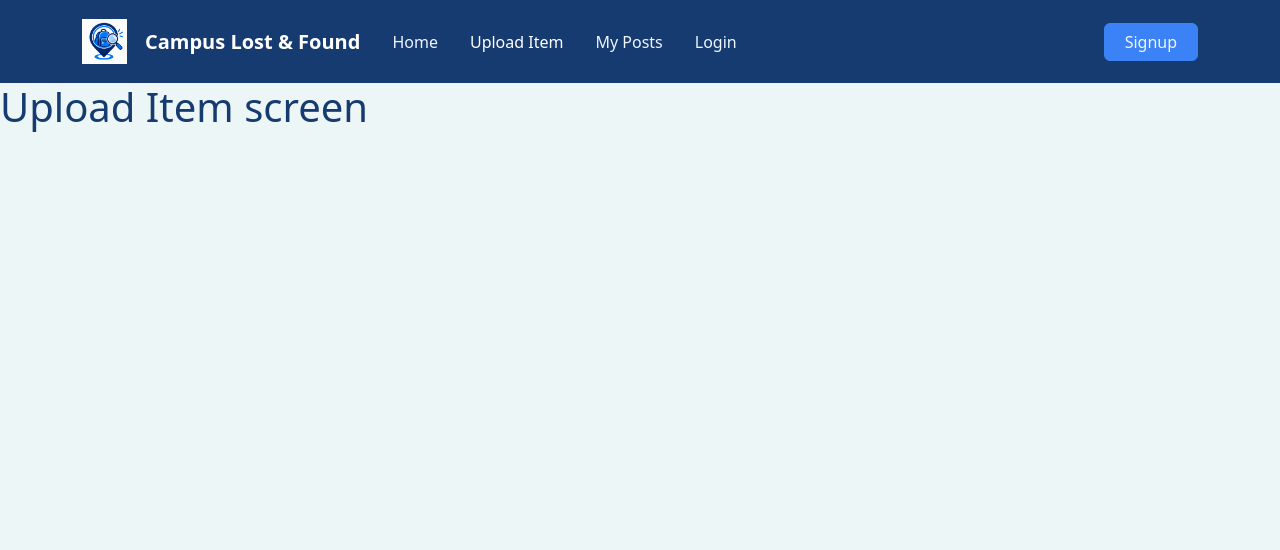
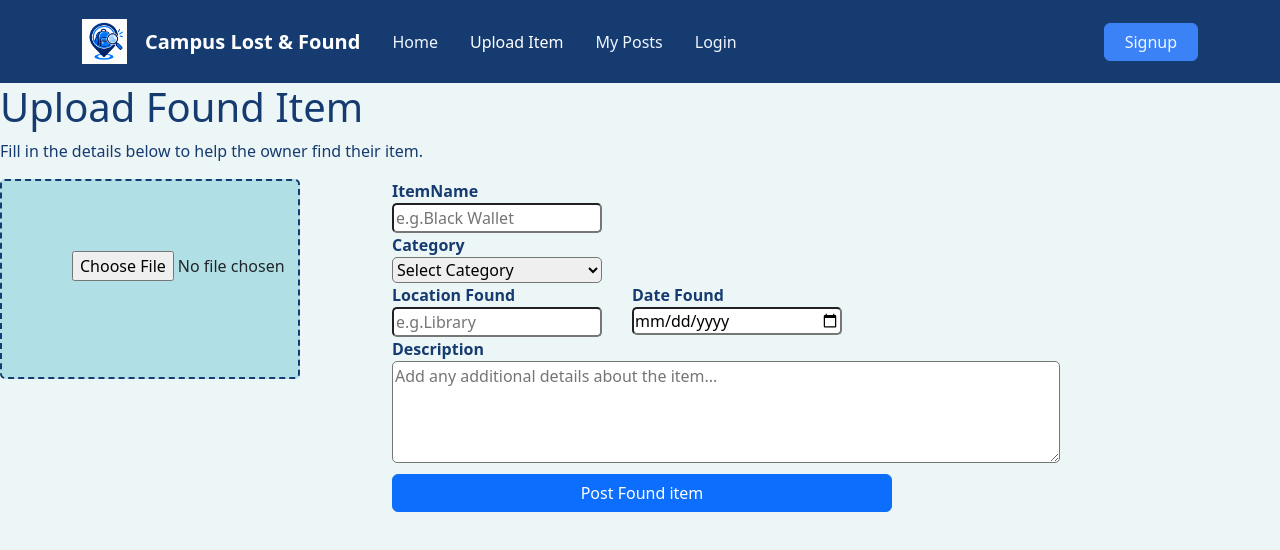
Before and after one commit to 38raghav/campus_finder, a React (Vite) app in the folder Frontend/: page /Upload_Item in a window 1280 px wide. Shown: the top 550 px of the page. Built offline with nearby package versions, Linux system fonts and the light colour scheme.

Commit message:
Upload Item Form

```diff
--- a/Frontend/src/Pages/Upload_Item.jsx
+++ b/Frontend/src/Pages/Upload_Item.jsx
@@ -1,8 +1,67 @@
+import { useState } from "react"
+import "./uploaditem.css"
 function Upload_Item() {
+  const[values,setValues]=useState({
+    item:"",
+    category:"",
+    location:"",
+    date:"",
+    about:""
+  })
+  const handler=(e)=>{
+    setValues({...values,[e.target.name]:e.target.value});
+  }
+  const handleDetails=(e)=>{
+    e.preventDefault();
+    console.log(values);
+    setValues({item:"",category:"",location:"",date:"",about:""})
+  }
 
   return (
     <>
-      <h1>Upload Item screen</h1>
+      <h1 className="content">Upload Found Item</h1>
+      <p className="content">Fill in the details below to help the owner find their item.</p>
+      <form onSubmit={handleDetails}>
+      <div style={{display:"flex"}}>
+        <div style={{width:"300px",height:"200px",backgroundColor:"powderblue",borderRadius:"5px",border:"2px dashed #163B70",alignItems:"center",justifyContent:"center",padding:"70px",marginRight:"80px"}}>
+        <input type="file" name="uploaditem" accept="image/jpeg,image/png,image/jpg"  onChange={handler} required>
+        </input>
+      </div>
+      <div className="container" style={{gap:"20px"}}>
+        <div style={{width:"500px"}}>
+
+          <label htmlFor="item" style={{color:"#163B70",fontWeight:"bold"}} required>ItemName</label><br></br>
+          <input type="text" name="item" placeholder="e.g.Black Wallet" style={{borderRadius:"5px",width:"210px"}} onChange={(e)=>handler(e)} value={values.item} required></input><br></br>
+          <label htmlFor="category" style={{color:"#163B70",fontWeight:"bold"}}>Category</label><br></br>
+          <select name="category" id="category" style={{borderRadius:"5px",width:"210px"}} value={values.category} onChange={(e)=>handler(e)} required><br></br>
+            <option value="" disabled>Select Category</option>
+            <option value="Personal Belongings">Personal Belongings</option>
+            <option value="Electronics">Electronics</option>
+            <option value="Bags & Bottles">Bags & Bottles</option>
+            <option value="Books & Stationery">Books and Stationery</option>
+          </select><br></br>
+
+          <div style={{display:"flex",gap:"30px"}}>
+            <div>
+            <label htmlFor="location" style={{color:"#163B70",fontWeight:"bold"}}>Location Found</label><br></br>
+          <input type="text" name="location" placeholder="e.g.Library" style={{borderRadius:"5px",width:"210px"}} value={values.location} onChange={(e)=>handler(e)} required></input><br></br>
+          </div>
+          <div>
+            <label htmlFor="date" style={{color:"#163B70",fontWeight:"bold"}}>Date Found</label><br></br>
+          <input type="date" name="date" placeholder="dd-mm-yyyy" style={{borderRadius:"5px",width:"210px"}} value={values.date} onChange={(e)=>handler(e)} required></input><br></br>
+          </div>
+          </div>
+          <label htmlFor="about" style={{color:"#163B70",fontWeight:"bold"}}>Description</label><br></br>
+          <textarea type="text" name="about" placeholder="Add any additional details about the item..." cols="70" rows="4" style={{borderRadius:"5px"}} value={values.about} onChange={(e)=>handler(e)} required></textarea><br></br>
+
+          <button type="submit" className="btn btn-primary">Post Found item</button>
+
+        </div>
+
+      </div>
+
+      </div>
+      </form>
     </>
   )
 }
--- /dev/null
+++ b/Frontend/src/Pages/uploadItem.css
@@ -0,0 +1,7 @@
+.content{
+    color:#163B70;
+}
+.outerDiv{
+    display: flex;
+    background-color: aquamarine;
+}
```
